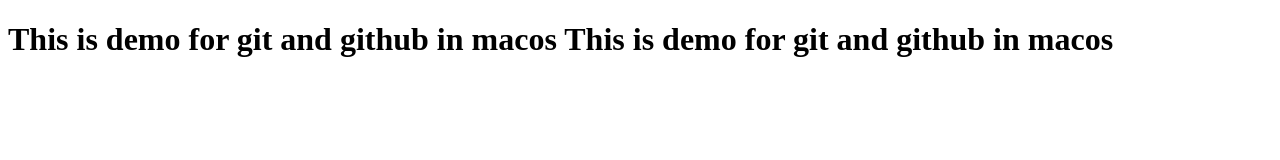
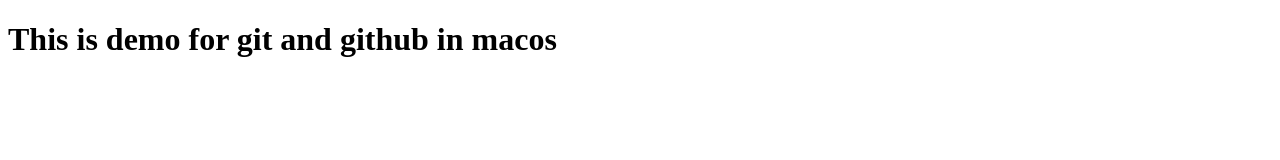
Before and after one commit to ashish123-paras/DemoProject, a plain HTML site: page index.html in a window 1280 px wide. Drawn offline with Linux system fonts and the light colour scheme.

Commit message:
Second commit

```diff
--- a/index.html
+++ b/index.html
@@ -7,7 +7,7 @@
 </head>
 <body>
     <h1>This is demo for git and github in macos
-        This is demo for git and github in macos
+
     </h1>
 </body>
 </html>
```
